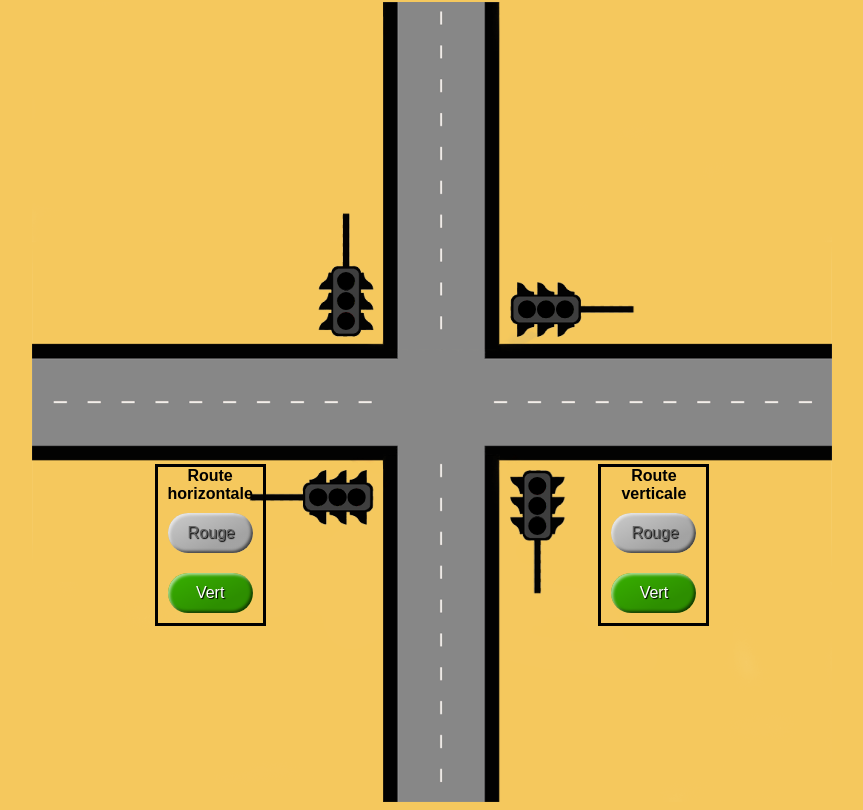
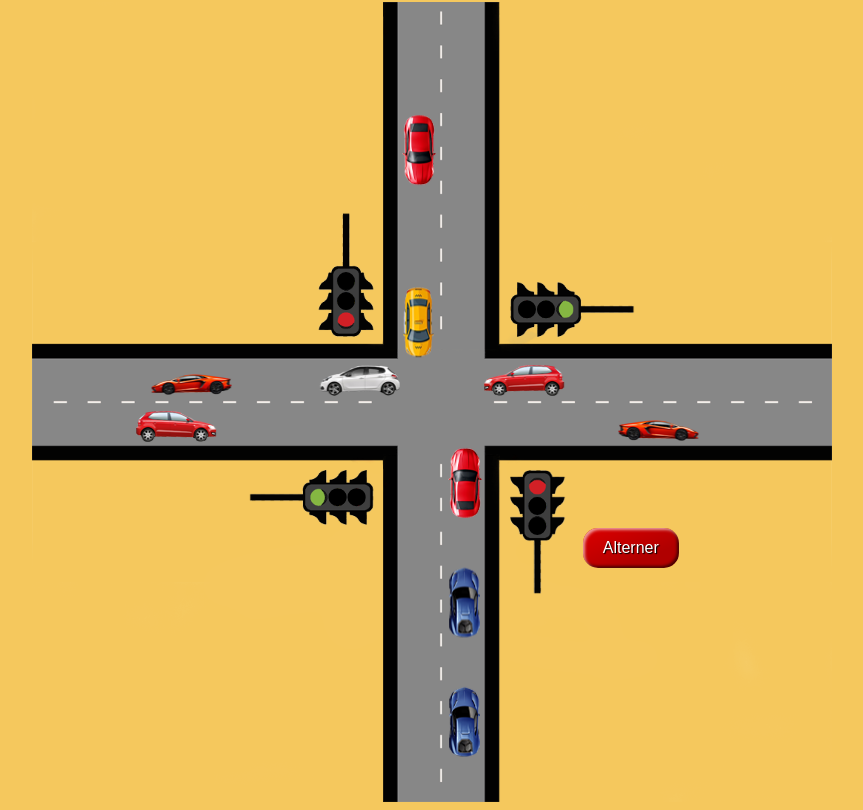
Before and after one commit to robin-76/FeuxCirculation, a website: page public/index.html in a window 1280 px wide. Shown: the part 78-888 px from the top of the page, without its empty margins (208-1071 px from the left). Drawn offline with Linux system fonts and the light colour scheme.

Commit message:
Modifications pour un unique bouton Alterner

```diff
--- a/public/index.css
+++ b/public/index.css
@@ -16,10 +16,12 @@ canvas {
     display: block;
 }
 
-.boutonVert {
+.bouton {
+    position: absolute;
+    left: 61%;
+    bottom: 18%;
     margin: 10px;
     height: 40px;
-    width: 85px;
     border: 0;
     line-height: 2.5;
     padding: 0 20px;
@@ -27,42 +29,7 @@ canvas {
     text-align: center;
     color: #fff;
     text-shadow: 1px 1px 1px #000;
-    border-radius: 20px;
-    background-color: rgb(56, 177, 0, 1);
-    background-image: linear-gradient(to top left,
-                                      rgba(0, 0, 0, .2),
-                                      rgba(0, 0, 0, .2) 30%,
-                                      rgba(0, 0, 0, 0));
-    box-shadow: inset 2px 2px 3px rgba(255, 255, 255, .6),
-                inset -2px -2px 3px rgba(0, 0, 0, .6);
-}
-
-.boutonVert:hover {
-    background-color: rgb(65, 206, 0, 1);
-}
-
-.boutonVert:active {
-    box-shadow: inset -2px -2px 3px rgba(255, 255, 255, .6),
-                inset 2px 2px 3px rgba(0, 0, 0, .6);
-}
-
-.boutonVert:disabled{
-    background-color: #cccccc;
-    color: #666666;
-}
-
-.boutonRouge {
-    margin: 10px;
-    height: 40px;
-    width: 85px;
-    border: 0;
-    line-height: 2.5;
-    padding: 0 20px;
-    font-size: 1rem;
-    text-align: center;
-    color: #fff;
-    text-shadow: 1px 1px 1px #000;
-    border-radius: 20px;
+    border-radius: 15px;
     background-color: rgba(220, 0, 0, 1);
     background-image: linear-gradient(to top left,
                                       rgba(0, 0, 0, .2),
@@ -72,50 +39,16 @@ canvas {
                 inset -2px -2px 3px rgba(0, 0, 0, .6);
 }
 
-.boutonRouge:hover {
+.bouton:hover {
     background-color: rgb(255, 0, 0, 1);
 }
 
-.boutonRouge:active {
+.bouton:active {
     box-shadow: inset -2px -2px 3px rgba(255, 255, 255, .6),
                 inset 2px 2px 3px rgba(0, 0, 0, .6);
 }
 
-.boutonRouge:disabled{
-  background-color: #cccccc;
-  color: #666666;
-}
-
-.boutonsGauche {
-  position: absolute;
-  right: 63%;
-  bottom: 12%;
-  width: 105px;
-  border: solid;
-  display: inline-block;
-  text-align: center;
-}
-
-.boutonsDroite {
-    position: absolute;
-    left: 63%;
-    bottom: 12%;
-    width: 105px;
-    border: solid;
-    display: inline-block;
-    text-align: center;
+.bouton:disabled {
+    background-color: #cccccc;
+    color: #666666;
   }
-
-.title {
-    font-family: Arial;
-    font-size: 16px;
-    font-weight: bold;
-}
-
-.listOfButtons {
-  display: -ms-grid;
-  display: grid;
-  -ms-grid-template-columns: repeat(1, 1fr);
-  grid-template-columns: repeat(1, 1fr);
-  margin: 0 auto;
-}
--- a/public/index.html
+++ b/public/index.html
@@ -14,8 +14,8 @@
                 var nbVoitures = 6;
                 var interval;
                 var orangeFiniHorizontal = false, orangeFiniVertical = false;
-                var bVertHorizontal = false, bRougeHorizontal = false;
-                var bVertVertical = false, bRougeVertical = false;
+                var bVertHorizontal = true, bRougeHorizontal = false;
+                var bVertVertical = false, bRougeVertical = true;
                 var distanceArret = 120, distanceMin = 125, distanceMax = 500;
                 var vitesseMin = 0.2, vitesseMax = 1.5;
 
@@ -64,8 +64,7 @@
                     tabImgHaut[i].src = "img/hautVoiture" + Math.floor((Math.random() * nbVoitures)) + ".png";
                 }
 
-                feuxEteintsHorizontal();
-                feuxEteintsVertical();
+                interval = setInterval(deplacementVoitures, 6);
 
                 function deplacementVoitures() {
                     canvas.width=canvas.width;
@@ -143,9 +142,6 @@
                             rougeHorizontal();
                     }
 
-                    else
-                        feuxEteintsHorizontal();
-
                     if(bVertVertical) {
                         vertVertical();
                         tabYBas[0] -= Math.random() * (vitesseMax - vitesseMin) + vitesseMin;
@@ -187,9 +183,6 @@
                             rougeVertical();
                     }
 
-                    else
-                        feuxEteintsVertical();
-
                     // On recommence lorsque la dernière voiture a finit
                     if(parseInt(tabXGauche[nbVoitures-1])>800) {
                         var g = -134;
@@ -230,38 +223,6 @@
                             tabImgHaut[i].src = "img/hautVoiture" + Math.floor((Math.random() * nbVoitures)) + ".png";
                         }
                     }
-                }
-
-                function feuxEteintsHorizontal() {
-                    ctx.beginPath();
-                    ctx.fillStyle="#000000"
-                    ctx.arc(286, 495.2, 9, 0, 2 * Math.PI);
-                    ctx.arc(305.5, 495.2, 9, 0, 2 * Math.PI);
-                    ctx.arc(324.5, 495.2, 9, 0, 2 * Math.PI);
-                    ctx.fill();
-
-                    ctx.beginPath();
-                    ctx.fillStyle="#000000"
-                    ctx.arc(495, 307.3, 9, 0, 2 * Math.PI);
-                    ctx.arc(514, 307.3, 9, 0, 2 * Math.PI);
-                    ctx.arc(533, 307.3, 9, 0, 2 * Math.PI);
-                    ctx.fill();
-                }
-
-                function feuxEteintsVertical() {
-                    ctx.beginPath();
-                    ctx.fillStyle="#000000"
-                    ctx.arc(505.3, 484, 9, 0, 2 * Math.PI);
-                    ctx.arc(505.3, 504, 9, 0, 2 * Math.PI);
-                    ctx.arc(505.3, 524, 9, 0, 2 * Math.PI);
-                    ctx.fill();
-
-                    ctx.beginPath();
-                    ctx.fillStyle="#000000"
-                    ctx.arc(314, 279, 9, 0, 2 * Math.PI);
-                    ctx.arc(314, 299, 9, 0, 2 * Math.PI);
-                    ctx.arc(314, 319, 9, 0, 2 * Math.PI);
-                    ctx.fill();
                 }
 
                 function vertHorizontal() {
@@ -352,57 +313,37 @@
                     ctx.fill();
                 }
 
-                function boutonVertHorizontal() {
+                function boutonAlterner() {
                     clearInterval(interval);
                     interval = setInterval(deplacementVoitures, 6);
+
+                    if(bVertHorizontal) {
                         orangeFiniHorizontal = false;
-                    bVertHorizontal = true;
-                    bRougeHorizontal = false;
-
-                    document.getElementById("boutonVertHorizontal").disabled = true;
-                    document.getElementById("boutonRougeHorizontal").disabled = false;
+                        bVertHorizontal = false;
+                        bRougeHorizontal = true;
+                        setTimeout(function(){
+                            bRougeVertical = false;
+                            bVertVertical = true;
+                        }, 2000);
                     }
 
-                function boutonRougeHorizontal() {
-                    orangeFiniHorizontal = false;
-                    bRougeHorizontal = true;
-                    bVertHorizontal = false;
-
-                    document.getElementById("boutonRougeHorizontal").disabled = true;
-                    setTimeout(function(){
-                        document.getElementById("boutonVertHorizontal").disabled = false;
-                    }, 600);
-                }
-
-                function boutonVertVertical() {
-                    clearInterval(interval);
-                    interval = setInterval(deplacementVoitures, 6);
-                    orangeFiniVertical = false;
-                    bVertVertical = true;
-                    bRougeVertical = false;
-
-                    document.getElementById("boutonVertVertical").disabled = true;
-                    document.getElementById("boutonRougeVertical").disabled = false;
-                }
-
-                function boutonRougeVertical() {
+                    else if(bRougeHorizontal) {
                         orangeFiniVertical = false;
                         bRougeVertical = true;
                         bVertVertical = false;
-
-                    document.getElementById("boutonRougeVertical").disabled = true;
                         setTimeout(function(){
-                        document.getElementById("boutonVertVertical").disabled = false;
-                    }, 600);
+                            bRougeHorizontal = false;
+                            bVertHorizontal = true;
+                        }, 2000);
                     }
 
-                document.getElementById('boutonVertHorizontal').onclick = function(evt) { boutonVertHorizontal(); }
-                document.getElementById("boutonRougeHorizontal").disabled = true;
-                document.getElementById('boutonRougeHorizontal').onclick = function(evt) { boutonRougeHorizontal(); }
+                    document.getElementById("boutonAlterner").disabled = true;
 
-                document.getElementById('boutonVertVertical').onclick = function(evt) { boutonVertVertical(); }
-                document.getElementById("boutonRougeVertical").disabled = true;
-                document.getElementById('boutonRougeVertical').onclick = function(evt) { boutonRougeVertical(); }
+                    setTimeout(function(){
+                        document.getElementById("boutonAlterner").disabled = false;
+                    }, 2000);
+                }
+                document.getElementById('boutonAlterner').onclick = function(evt) { boutonAlterner(); }
             }
 
         </script>
@@ -410,19 +351,6 @@
 
     <body>
         <canvas id="canvas" width="800" height="800"></canvas>
-        <div class='boutonsGauche'>
-            <div class='title'>Route horizontale</div>
-            <div class='listOfButtons'>
-                <button class="boutonRouge" id="boutonRougeHorizontal" type="button">Rouge</button>
-                <button class="boutonVert" id="boutonVertHorizontal" type="button">Vert</button>
-            </div>
-          </div>
-        <div class='boutonsDroite'>
-            <div class='title'>Route verticale</div>
-            <div class='listOfButtons'>
-                <button class="boutonRouge" id="boutonRougeVertical" type="button">Rouge</button>
-                <button class="boutonVert" id="boutonVertVertical" type="button">Vert</button>
-            </div>
-          </div>
+        <button class="bouton" id="boutonAlterner" type="button">Alterner</button>
     </body>
 </html>
```
Lines whose indentation alone changed are shown as unchanged.
